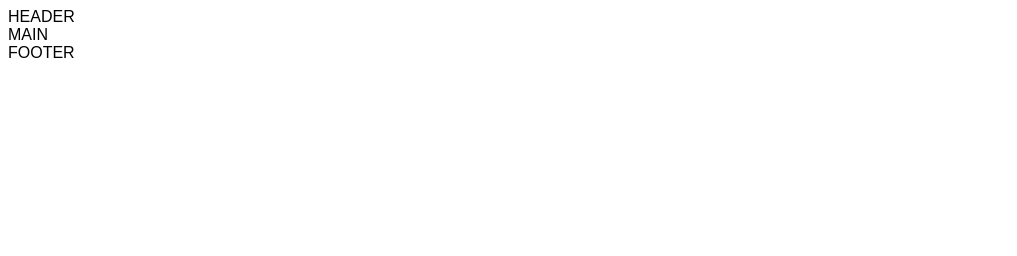
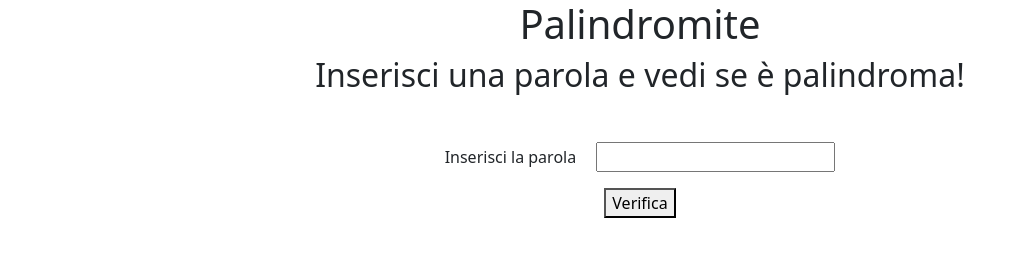
Before and after one commit to FrancescoFolgheraiter/js-paliedispari, a plain HTML site: page palindromo/index.html in a window 1280 px wide. Shown: the whole page, without its empty margins (0-1017 px from the left). Drawn offline with nearby package versions, Linux system fonts and the light colour scheme.

Commit message:
end project

```diff
--- a/palindromo/index.html
+++ b/palindromo/index.html
@@ -3,10 +3,12 @@
 <head>
     <meta charset="UTF-8">
     <meta name="viewport" content="width=device-width, initial-scale=1.0">
-    <title>Template</title>
+    <title>Palindromite</title>
 
     <!--fonts-->
 
+    <!--boostrap-->
+    <link href="https://cdn.jsdelivr.net/npm/bootstrap@5.3.2/dist/css/bootstrap.min.css" rel="stylesheet" integrity="sha384-T3c6CoIi6uLrA9TneNEoa7RxnatzjcDSCmG1MXxSR1GAsXEV/Dwwykc2MPK8M2HN" crossorigin="anonymous">
     <!--css-->
     <link rel="stylesheet" href="css/style.css">
 </head>
@@ -14,26 +16,47 @@
 <body>
     <!--INIZIO HEADER-->
     <header>
-        <div class="container">
-            HEADER
+        <div class="container text-center mb-5">
+            <h1>
+                Palindromite
+            </h1>
+            <h2>
+                Inserisci una parola e vedi se è palindroma!
+            </h2>
         </div>
     </header>
     <!--FINE HEADER-->
 
     <!--INIZIO MAIN-->
     <main>
-        <div class="container">
-            MAIN
+        <div class="container text-center">
+            <form action="" method="get">
+                <div class="row">
+                    <div class="col-12 mb-3">
+                        <label class="me-3" for="">
+                            Inserisci la parola
+                        </label>
+                        <input type="text" name="" id="">
+                    </div>
+                    <div class="col-12 mb-3">
+                        <button type="button">
+                            Verifica
+                        </button>
+                    </div>
+                    <div class="col-12">
+                        <div class="result">
+
+                        </div>
+                    </div>
+                </div>
+            </form>
         </div>
     </main>
     <!--FINE MAIN-->
 
-    <!--INIZIO FOOTER-->
-    <footer>
-        <div class="container">
-            FOOTER
-        </div>
-    </footer>
-    <!--FINE FOOTER-->
+    <!--js boostrap-->
+    <script src="https://cdn.jsdelivr.net/npm/bootstrap@5.3.2/dist/js/bootstrap.bundle.min.js" integrity="sha384-C6RzsynM9kWDrMNeT87bh95OGNyZPhcTNXj1NW7RuBCsyN/o0jlpcV8Qyq46cDfL" crossorigin="anonymous"></script>
+    <!--my scripts-->
+    <script type="text/javascript" src="./js/scripts.js"></script>
 </body>
 </html>
--- a/palindromo/js/scripts.js
+++ b/palindromo/js/scripts.js
@@ -0,0 +1,34 @@
+/*
+CONSEGNA
+Palidroma
+Chiedere all'utente di inserire una parola
+Creare una funzione per capire se la parola inserita è palindroma
+
+SVOLGIMENTO
+0) prendo in input il pulsatne verifica dall'html
+1) all'evento click prendo in input la parola inserita dall'utente
+3) creo una funzione che capisca se la parola è palindroma
+    -
+4) restituisco l'output
+*/
+const verifica = document.querySelector("button");
+verifica.addEventListener("click", function(){
+    //input dati
+    const word = document.querySelector("input").value;
+
+    if (word == reverse(word)){
+        alert("la parola è palindroma")
+    }
+    else{
+        alert("la parola non è palindroma")
+    }
+})
+//funzione per creare una variabile con la parola in argomento al contrario
+function reverse(string){
+    let reverseWord="";
+    for (let i = string.length - 1; i >=0; i --) {
+        reverseWord += string[i];
+    }
+    console.log("la parola al contrario è :", reverseWord)
+    return(reverseWord)
+}
```
